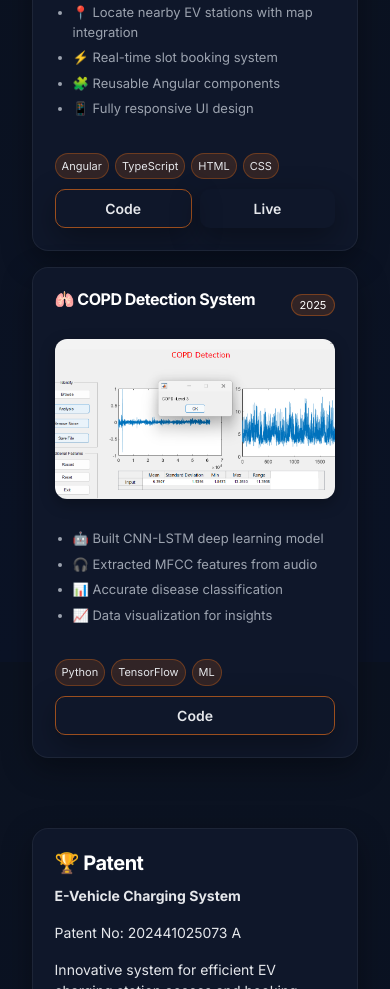
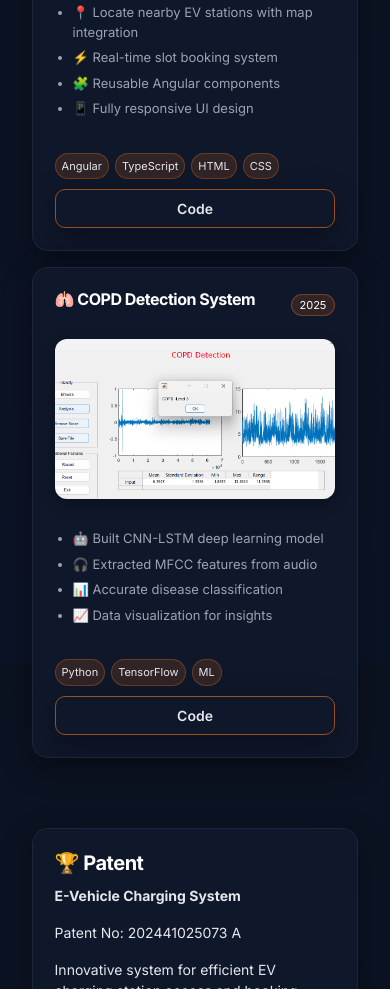
Before and after one commit to SandhiyaaM/Portfolio, a plain HTML site: page index.html in a window 390 px wide. Shown: the part 4402-5391 px from the top of the page. Drawn offline with nearby package versions, Linux system fonts and the light colour scheme.

Commit message:
Updated UI for mobile view

```diff
--- a/index.html
+++ b/index.html
@@ -282,7 +282,7 @@
 
         <div class="p-actions">
           <a href="https://github.com/SandhiyaaM/ev-charging-angular" class="btn small" target="_blank">Code</a>
-          <a href="#" class="btn outline small">Live</a>
+          <!-- <a href="#" class="btn outline small">Live</a> -->
         </div>
       </article>
 
```
